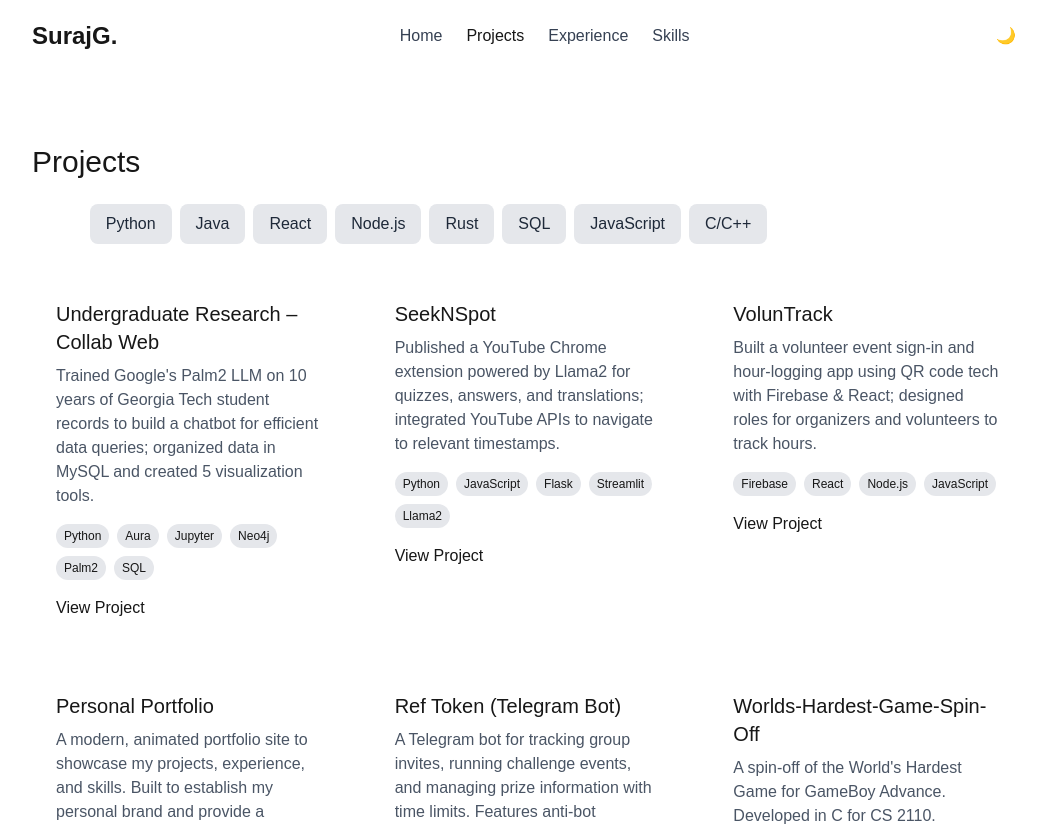
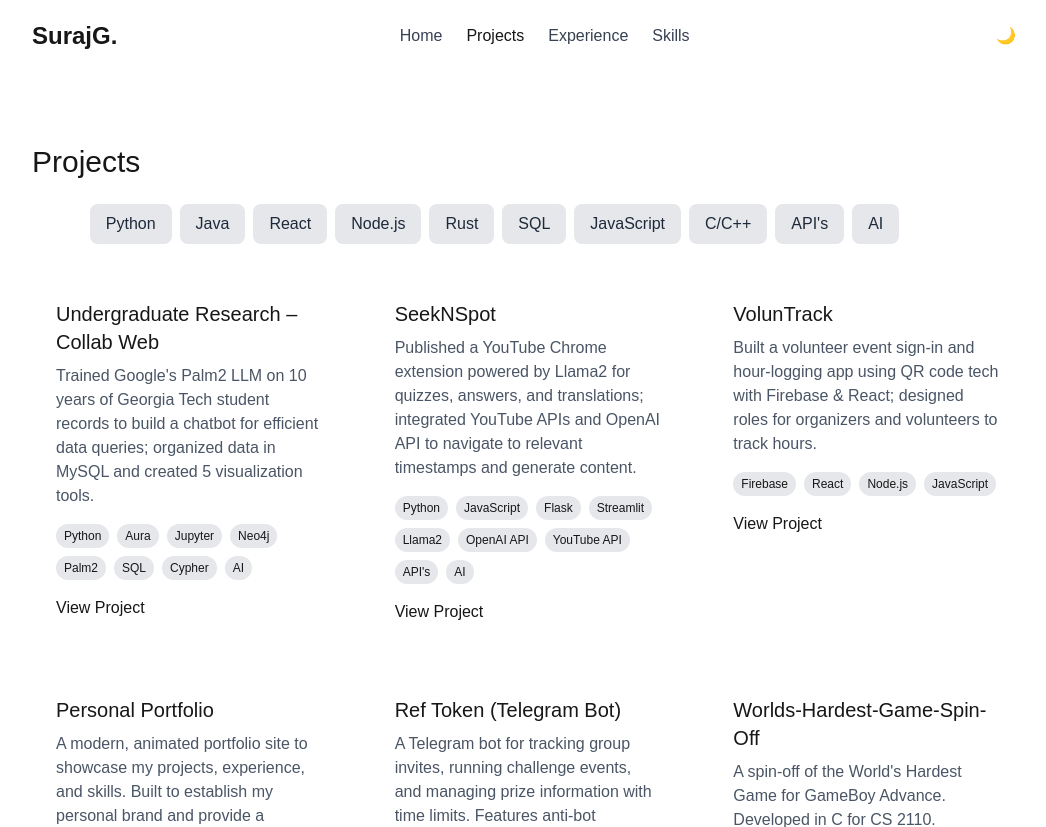
Before and after one commit to SurajGeddam/personal-portfolio, a Next.js app: page /projects in a window 1280 px wide. Shown: the top 827 px of the page, without its empty margins (112-1158 px from the left). Built offline with nearby package versions, Linux system fonts and the light colour scheme.

Commit message:
feat: add OpenAI API, YouTube API, Cypher, API's, and AI tags to projects and filters

```diff
--- a/components/Projects.tsx
+++ b/components/Projects.tsx
@@ -7,14 +7,14 @@ const projects = [
     title: "Undergraduate Research – Collab Web",
     description:
       "Trained Google's Palm2 LLM on 10 years of Georgia Tech student records to build a chatbot for efficient data queries; organized data in MySQL and created 5 visualization tools.",
-    tech: ["Python", "Aura", "Jupyter", "Neo4j", "Palm2", "SQL"],
+    tech: ["Python", "Aura", "Jupyter", "Neo4j", "Palm2", "SQL", "Cypher", "AI"],
     href: "https://github.com/SurajGeddam/Collab-Web",
   },
   {
     title: "SeekNSpot",
     description:
-      "Published a YouTube Chrome extension powered by Llama2 for quizzes, answers, and translations; integrated YouTube APIs to navigate to relevant timestamps.",
-    tech: ["Python", "JavaScript", "Flask", "Streamlit", "Llama2"],
+      "Published a YouTube Chrome extension powered by Llama2 for quizzes, answers, and translations; integrated YouTube APIs and OpenAI API to navigate to relevant timestamps and generate content.",
+    tech: ["Python", "JavaScript", "Flask", "Streamlit", "Llama2", "OpenAI API", "YouTube API", "API's", "AI"],
     href: "https://github.com/SurajGeddam/SeekNSpot",
   },
   {
@@ -35,7 +35,7 @@ const projects = [
     title: "Ref Token (Telegram Bot)",
     description:
       "A Telegram bot for tracking group invites, running challenge events, and managing prize information with time limits. Features anti-bot protection and real-time invite tracking. Built using Python, Rust, and Telegram Bot API (python-telegram-bot, aiogram).",
-    tech: ["Python", "Rust", "Telegram Bot API", "aiogram", "python-telegram-bot"],
+    tech: ["Python", "Rust", "Telegram Bot API", "aiogram", "python-telegram-bot", "API's"],
     href: "https://github.com/SurajGeddam/ref-token-bot",
   },
   {
@@ -64,6 +64,8 @@ const categories = [
   "SQL",
   "JavaScript",
   "C/C++",
+  "API's",
+  "AI",
 ];
 
 export default function Projects() {
```
